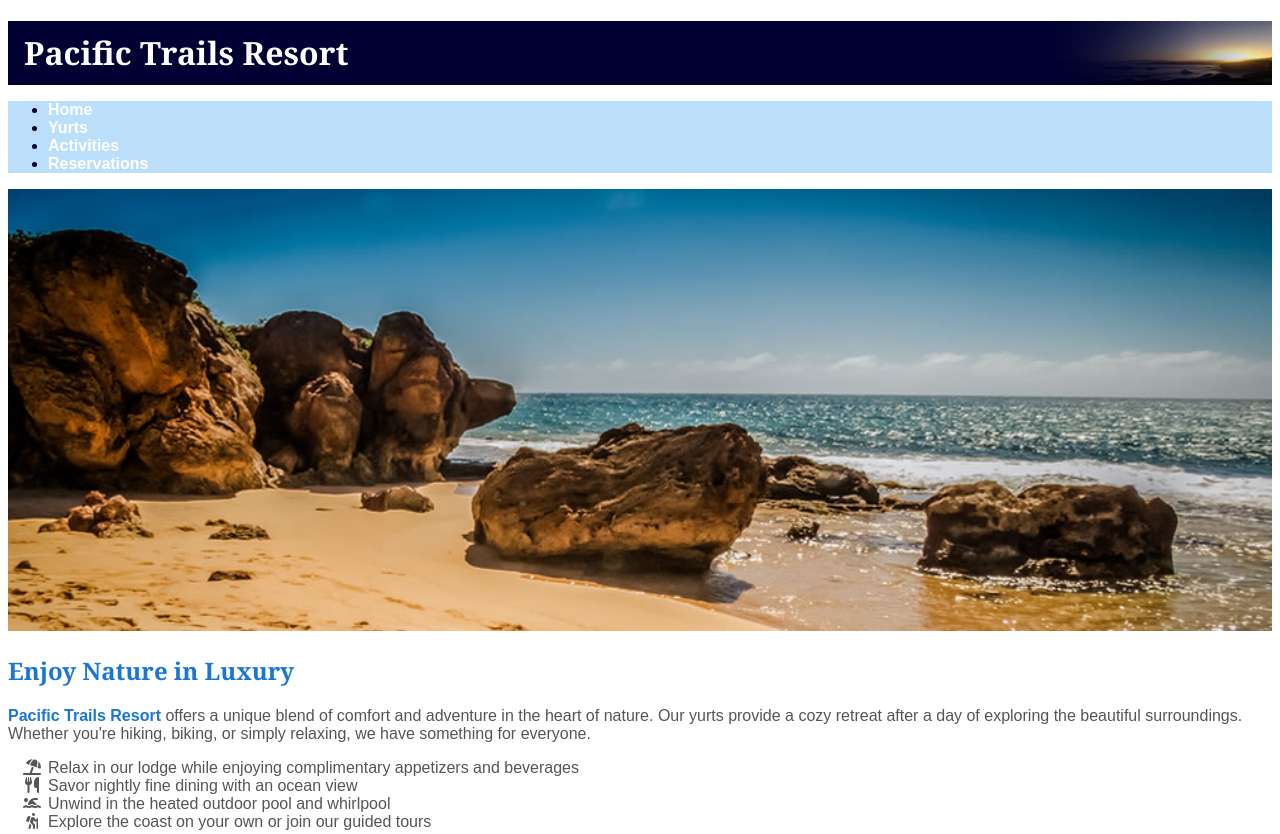
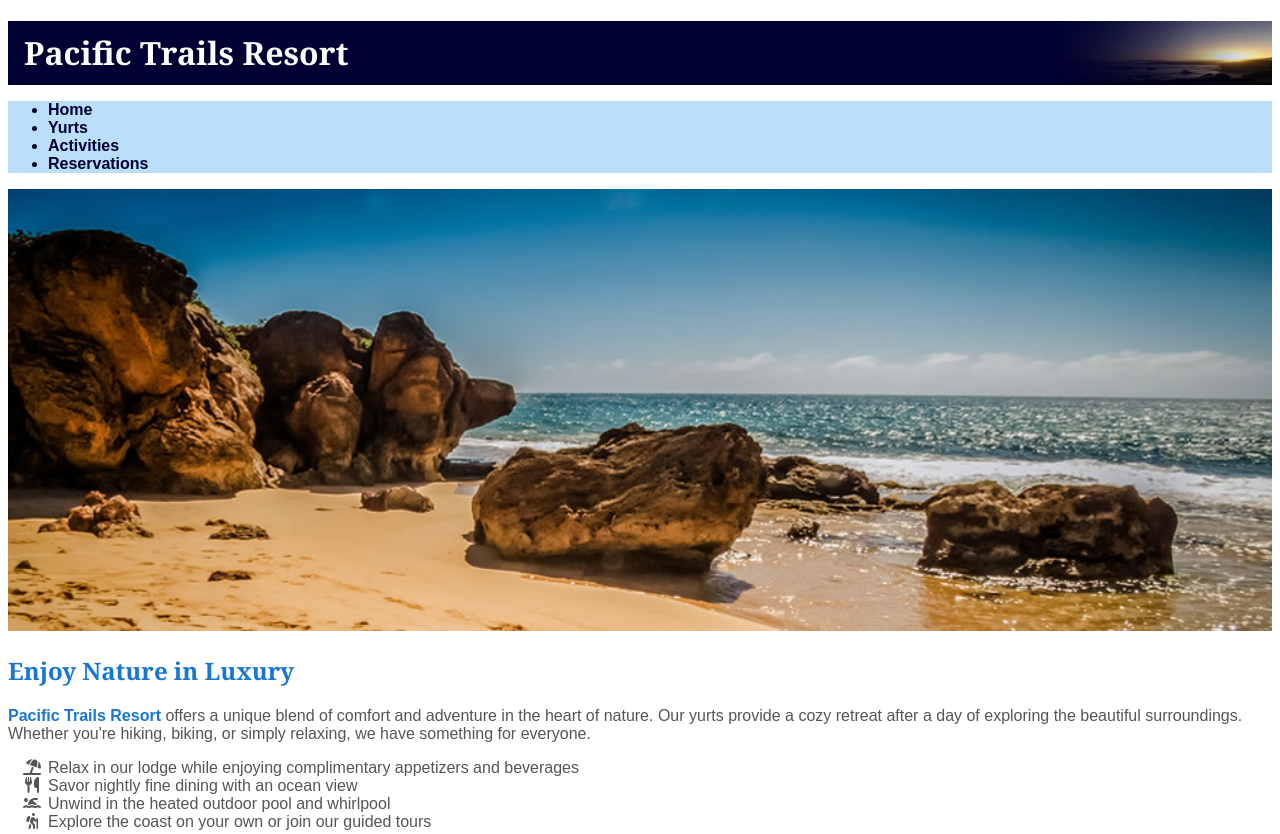
Before and after one commit to JosselynVo/webd152, a plain HTML site: page chapter5/ch5pacific/index.html in a window 1280 px wide. Shown: the top 834 px of the page. Drawn offline with Linux system fonts and the light colour scheme.

Commit message:
Update pacific.css

```diff
--- a/chapter5/ch5pacific/pacific.css
+++ b/chapter5/ch5pacific/pacific.css
@@ -21,7 +21,7 @@ nav {
 }
 nav a {
     text-decoration: none; /* txd */
-    color: white;
+    color: #000032;
 }
 h1 {
     margin-bottom: 0; /* mb#0 */
```
